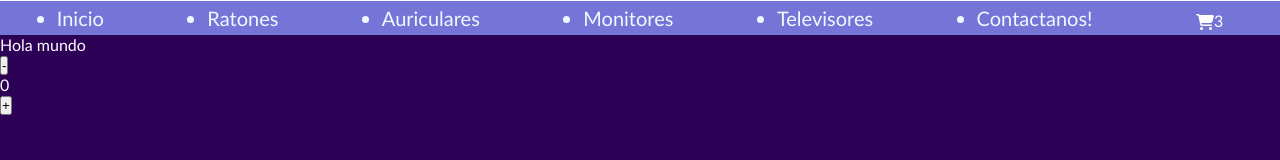
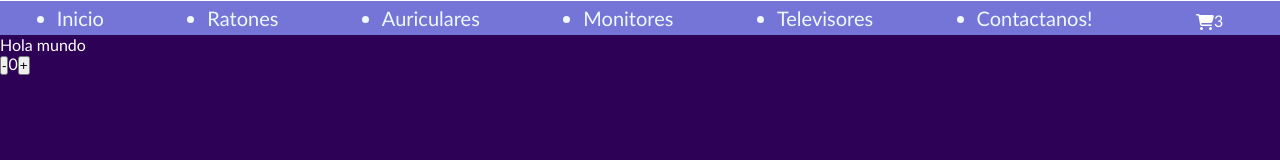
Before and after one commit to mateonlienard/1ra-PreEntrega, a React (Vite) app in the folder vite-project/: page / in a window 1280 px wide. Shown: the top 160 px of the page. Built offline with nearby package versions, Linux system fonts and the light colour scheme.

Commit message:
instale correctamente reactrouter, y corregi el itemcount

```diff
--- a/vite-project/package.json
+++ b/vite-project/package.json
@@ -10,7 +10,8 @@
   },
   "dependencies": {
     "react": "^18.2.0",
-    "react-dom": "^18.2.0"
+    "react-dom": "^18.2.0",
+    "react-router-dom": "^6.9.0"
   },
   "devDependencies": {
     "@types/react": "^18.0.27",
--- a/vite-project/src/components/ItemCount/index.jsx
+++ b/vite-project/src/components/ItemCount/index.jsx
@@ -13,7 +13,7 @@ function ItemCount () {
 
     return (
         <div>
-            <button onClick={restar}>-</button><p>{numero}</p><button onClick={sumar}>+</button>
+            <p><button onClick={restar}>-</button>{numero}<button onClick={sumar}>+</button></p>
         </div>
     )
 }
```
Also changed, not shown: 1 other file (tests, documents, lock files or other folders).
